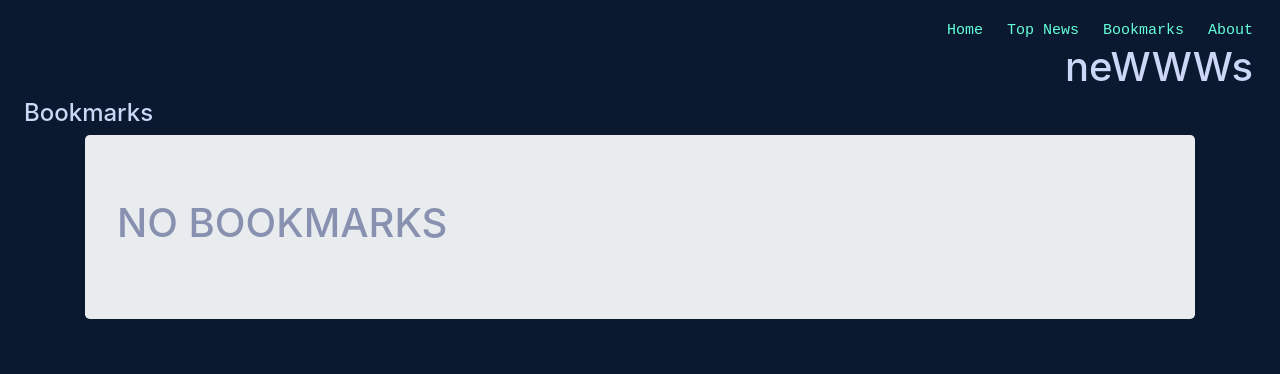
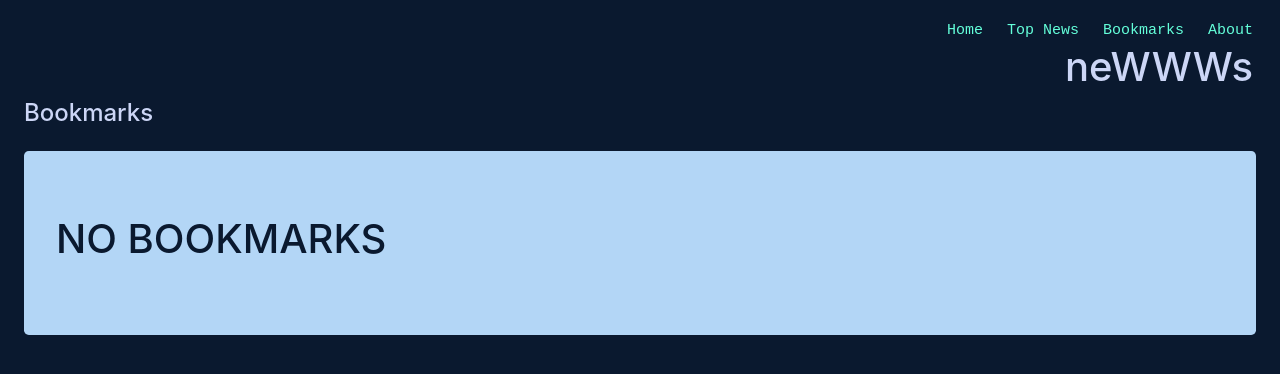
Before and after one commit to abahwisdom/neWWWs, a Next.js app: page /bookmarks in a window 1280 px wide. Shown: the top 374 px of the page. Built offline with nearby package versions, Linux system fonts and the light colour scheme.

Commit message:
fixed bookmarks

```diff
--- a/components/post-summary.js
+++ b/components/post-summary.js
@@ -20,7 +20,8 @@ export default function PostSummary(props){
                setCurrentBookmarks(JSON.parse(localStorage.getItem('news-bookmarks')))
            }
        }else{
-        localStorage.setItem('news-bookmarks', JSON.stringify([props.article]))
+        localStorage.setItem('news-bookmarks', JSON.stringify([props.article]));
+        setCurrentBookmarks(JSON.parse(localStorage.getItem('news-bookmarks')))
        }
     }
 
@@ -39,6 +40,7 @@ export default function PostSummary(props){
             // console.log(bookmarks);
             // console.log(newBookmarks);
             localStorage.setItem('news-bookmarks', JSON.stringify(newBookmarks));
+            if (newBookmarks.length<1){localStorage.removeItem('news-bookmarks')};
             props.setRender(!props.monitorRender);
         }
      }
--- a/pages/bookmarks/index.js
+++ b/pages/bookmarks/index.js
@@ -36,7 +36,7 @@ export default function Bookmarks (){
                     />
                 </React.Fragment>
                 )
-            }) :<Container><Jumbotron className='text-my-dark-blue'><h1>NO BOOKMARKS</h1></Jumbotron></Container>
+            }) :<Jumbotron className='mt-4 mr-4 ml-4' style={{background: '#b3d6f6', color:'#0a192f'}}><h1>NO BOOKMARKS</h1></Jumbotron>
 
         }
         </>
--- a/pages/country/[country].js
+++ b/pages/country/[country].js
@@ -13,7 +13,7 @@ export default function Country ({articles, country}){
         <h4 className=' ml-4 text-my-light-blue'>{
             country=='us' ? 'US News':
             country=='uk' ? 'UK News':
-            country=='ng' ? 'Nigeria News' : 'Other'
+            country=='ng' ? 'Nigeria News' : `Country News (${country.toUpperCase()})`
         } </h4>
 
         {
```
